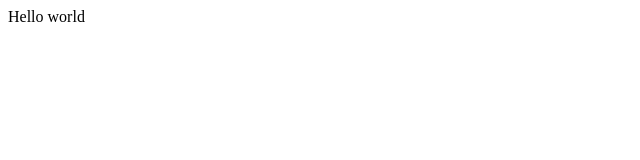
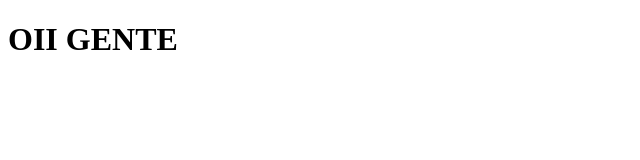
Before and after one commit to giubarros/pwe-atividade-01-PT301858X, a plain HTML site: page index.html in a window 1280 px wide. Shown: the whole page, without its empty margins (0-640 px from the left). Drawn offline with Linux system fonts and the light colour scheme.

Commit message:
Update index.html

```diff
--- a/index.html
+++ b/index.html
@@ -9,7 +9,7 @@
 </head>
 
 <body>
-  Hello world
+  <h1>OII GENTE</h1>
   <script src="script.js"></script>
 </body>
 
```
